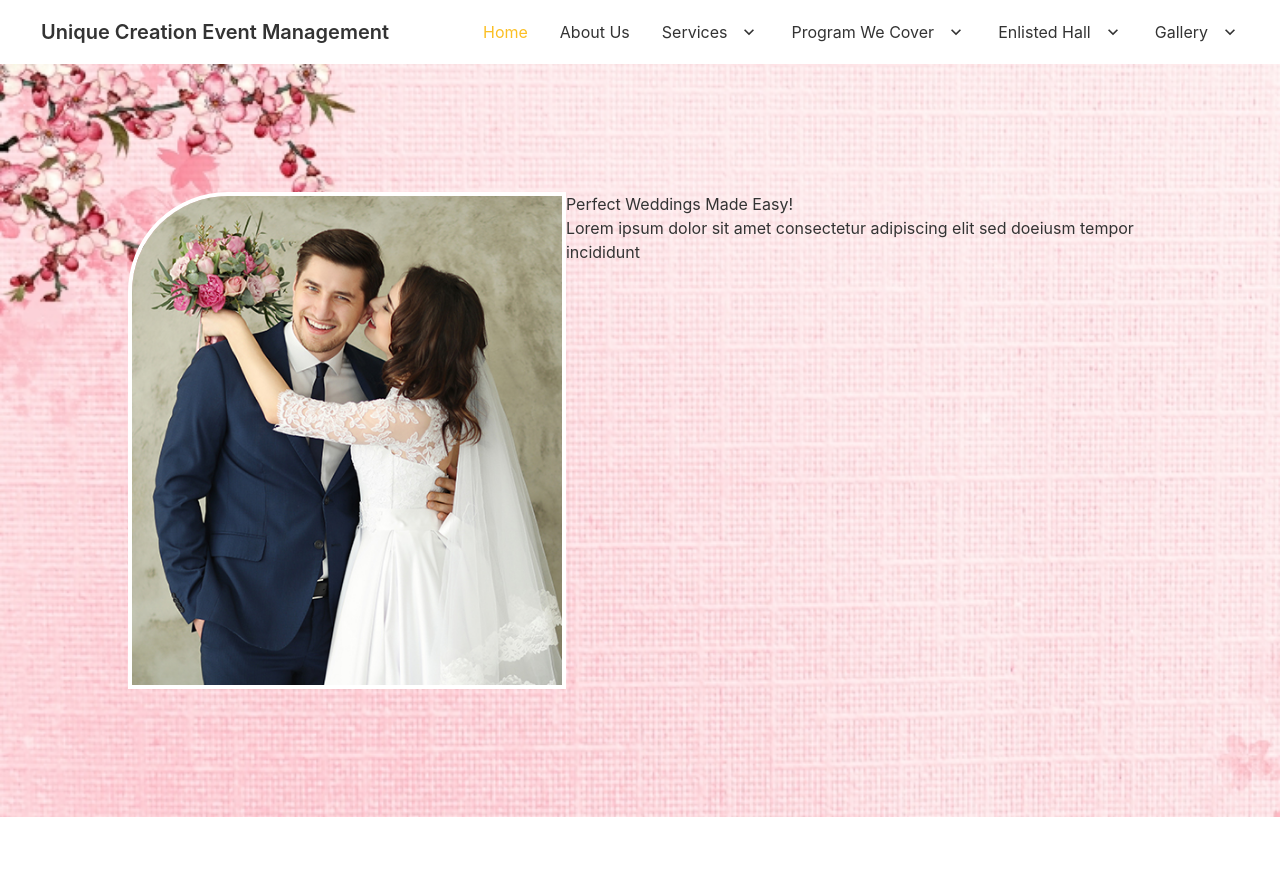
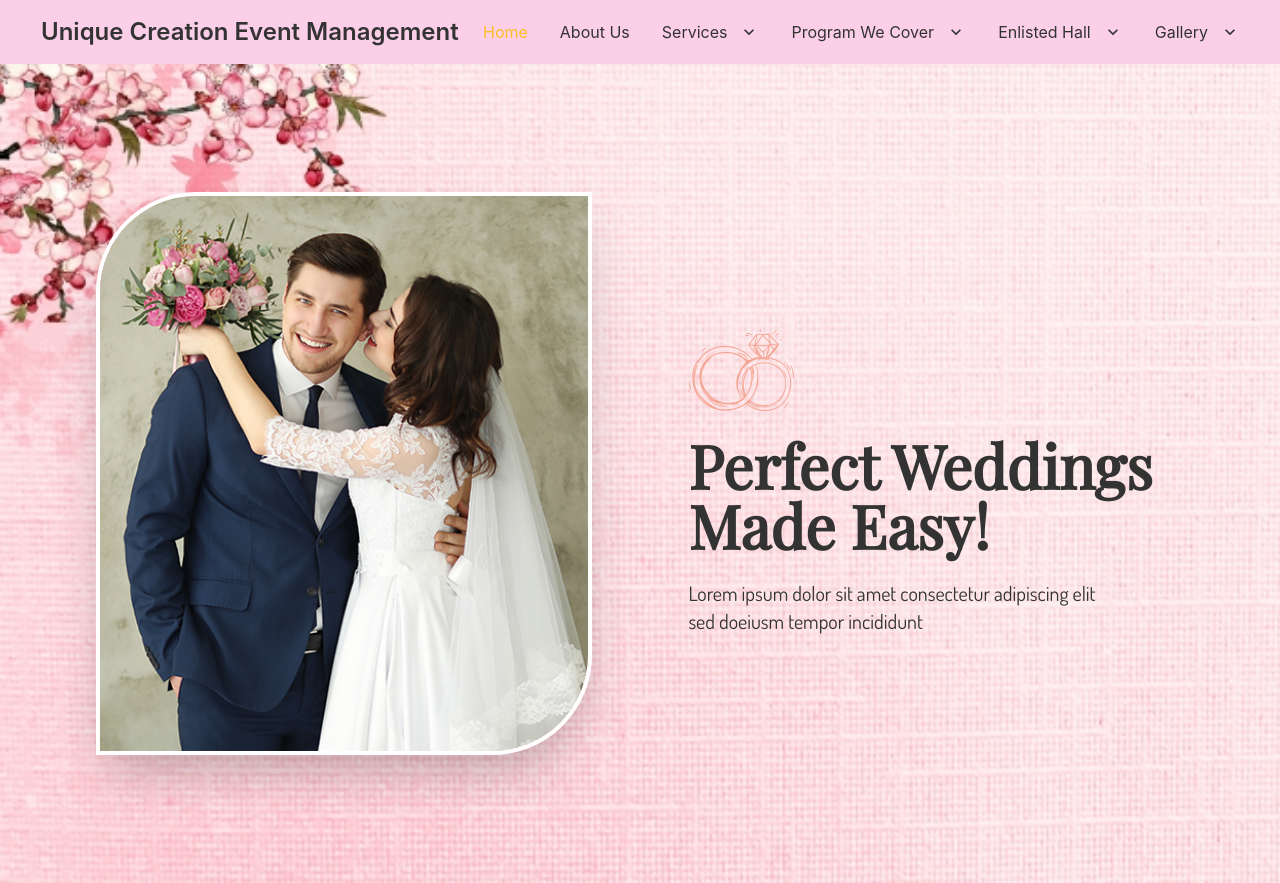
Before and after one commit to Al-Shaharia-Ifty/Unique-Creation-Event-Management, a React (Create React App) app: page / in a window 1280 px wide. Before the commit the page ends 817 px from the top, so only its background shows below. Built offline with nearby package versions, Linux system fonts and the light colour scheme.

Commit message:
banner 1st part done

```diff
--- a/package.json
+++ b/package.json
@@ -9,6 +9,7 @@
     "daisyui": "^2.24.0",
     "react": "^18.2.0",
     "react-dom": "^18.2.0",
+    "react-icons": "^4.4.0",
     "react-router-dom": "^6.3.0",
     "react-scripts": "5.0.1",
     "web-vitals": "^2.1.4"
--- a/public/index.html
+++ b/public/index.html
@@ -24,6 +24,17 @@
       work correctly both with client-side routing and a non-root public URL.
       Learn how to configure a non-root public URL by running `npm run build`.
     -->
+    <!-- google font link -->
+    <link rel="preconnect" href="https://fonts.googleapis.com" />
+    <link rel="preconnect" href="https://fonts.gstatic.com" crossorigin />
+    <link
+      href="https://fonts.googleapis.com/css2?family=Playfair+Display&family=Poppins&display=swap"
+      rel="stylesheet"
+    />
+    <link
+      href="https://fonts.googleapis.com/css2?family=Dosis&family=Poppins&display=swap"
+      rel="stylesheet"
+    />
     <title>Unique Creation Event Management</title>
   </head>
   <body>
--- a/src/Components/Navbar.js
+++ b/src/Components/Navbar.js
@@ -3,7 +3,7 @@ import { Link, NavLink } from "react-router-dom";
 
 const Navbar = () => {
   return (
-    <div class="navbar bg-base-100 px-6">
+    <div class="navbar bg-pink-200 px-6">
       <div class="navbar-start">
         <div class="dropdown">
           <label tabindex="0" class="btn btn-ghost lg:hidden">
@@ -576,7 +576,7 @@ const Navbar = () => {
             </li>
           </ul>
         </div>
-        <Link to="/" class="text-2xl btn btn-ghost normal-case text-xl">
+        <Link to="/" class="text-2xl btn btn-ghost normal-case ">
           Unique Creation Event Management
         </Link>
       </div>
--- a/src/Pages/Home/Banner.js
+++ b/src/Pages/Home/Banner.js
@@ -1,6 +1,7 @@
 import React from "react";
 import banner1 from "../../Assets/images/banner_couple.jpg";
 import bg from "../../Assets/logo/banner.jpg";
+import bannerRing from "../../Assets/logo/Banner_ring.png";
 
 const Banner = () => {
   return (
@@ -9,21 +10,28 @@ const Banner = () => {
         background: `url(${bg})`,
         backgroundSize: "cover",
       }}
+      className="hero min-h-screen bg-base-200"
     >
-      <div className="flex p-32">
+      <div className="hero-content flex-col lg:flex-row">
+        <img
+          src={banner1}
+          alt=""
+          className="border-4 border-white rounded-tl-[100px] rounded-br-[100px] hover:scale-110 transition ease-linear  duration-200 shadow-2xl lg:my-28 lg:ml-20 lg:w-[670px] mt-20 lg:mr-20"
+        />
         <div className="">
           <img
-            src={banner1}
+            src={bannerRing}
             alt=""
-            className="border-4 border-white rounded-tl-[100px]"
+            className="mt-10 hover:scale-110 transition ease-linear  duration-200"
           />
-        </div>
-        <div>
-          <h2>Perfect Weddings Made Easy!</h2>
-          <p>
+          <h2 className="lg:text-6xl text-4xl mt-6 font-banner font-bold">
+            Perfect Weddings Made Easy!
+          </h2>
+          <p className="text-xl mt-6 font-line w-3/4">
             Lorem ipsum dolor sit amet consectetur adipiscing elit sed doeiusm
             tempor incididunt
           </p>
+          <button></button>
         </div>
       </div>
     </div>
--- a/src/index.css
+++ b/src/index.css
@@ -9,6 +9,12 @@ body {
   -webkit-font-smoothing: antialiased;
   -moz-osx-font-smoothing: grayscale;
 }
+.font-banner {
+  font-family: "Playfair Display", serif;
+}
+.font-line {
+  font-family: "Dosis", sans-serif;
+}
 
 code {
   font-family: source-code-pro, Menlo, Monaco, Consolas, "Courier New",
```
Also changed, not shown: 1 other file (tests, documents, lock files or other folders).
